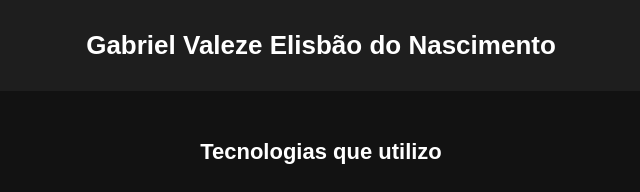
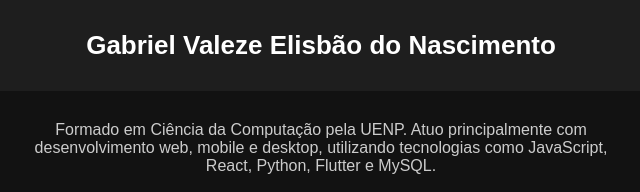
Before and after one commit to GabrielValeze/portifolio, a plain HTML site: page index.html in a window 1280 px wide. Shown: the top 192 px of the page, without its empty margins (319-959 px from the left). Drawn offline with Linux system fonts and the light colour scheme; grey boxes are pictures that could not be loaded.

Commit message:
Atualizar o index.html

```diff
--- a/index.html
+++ b/index.html
@@ -29,6 +29,13 @@
     h2 {
       margin-bottom: 30px;
       font-size: 22px;
+    }
+
+    .intro {
+      max-width: 600px;
+      margin: 0 auto 30px;
+      font-size: 16px;
+      color: #ccc;
     }
 
     .tech-grid {
@@ -78,6 +85,10 @@
   </header>
 
   <section>
+    <p class="intro">
+      Formado em Ciência da Computação pela UENP. Atuo principalmente com desenvolvimento web, mobile e desktop, utilizando tecnologias como JavaScript, React, Python, Flutter e MySQL.
+    </p>
+
     <h2>Tecnologias que utilizo</h2>
     <div class="tech-grid">
       <div class="tech-item">
```
